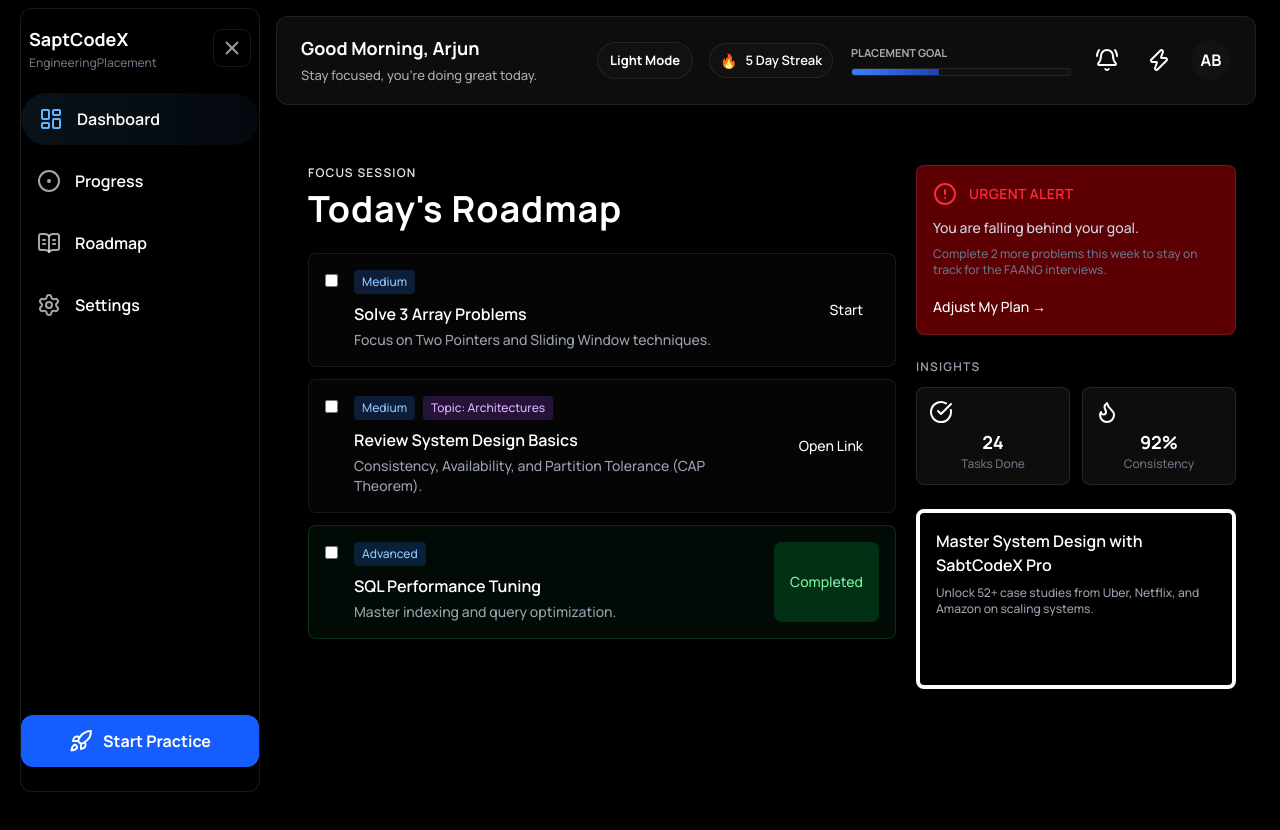
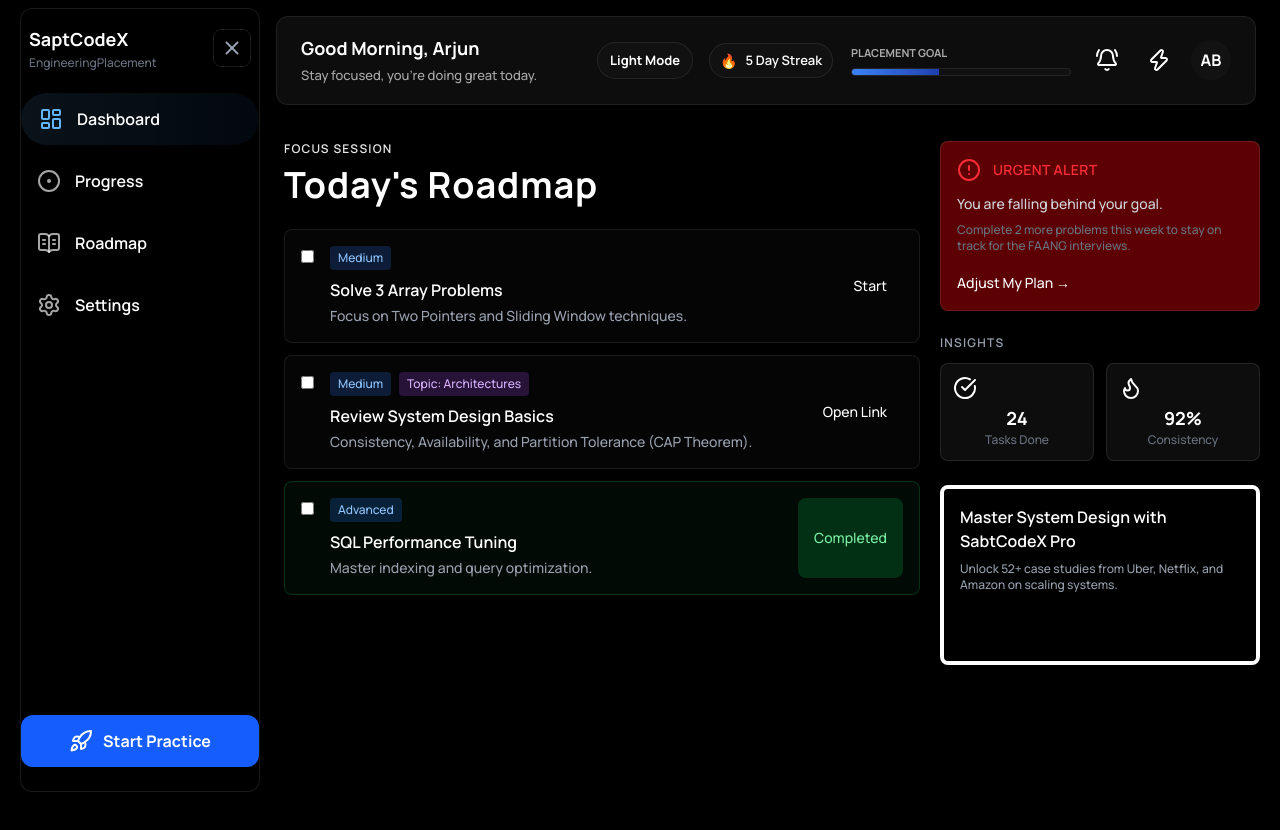
Before and after one commit to kundangosavii/SaptCodex, a React app in the folder Frontend/: page /dashboard in a window 1280 px wide. Shown: the top 830 px of the page. Built offline with nearby package versions, Linux system fonts and the light colour scheme; the HTML template or start-up script is replaced by a standard one.

Commit message:
style: adjust Dashboard layout for improved responsiveness
Co-authored-by: Copilot <copilot@github.com>

```diff
--- a/Frontend/src/modules/dashboard/Dashboard.css
+++ b/Frontend/src/modules/dashboard/Dashboard.css
@@ -49,20 +49,6 @@
 
 .dashboard-text-secondary {
 	color: var(--dashboard-muted);
-}
-
-/* Sidebar vertical divider */
-.sidebar-wrapper::after {
-	content: "";
-	position: absolute;
-	right: -16px;
-	top: 0;
-	bottom: 0;
-	width: 2px;
-	border-radius: 2px;
-	background: linear-gradient(180deg, rgba(255,255,255,0.06), rgba(255,255,255,0.03));
-	box-shadow: 0 0 0 1px rgba(255,255,255,0.01) inset;
-	pointer-events: none;
 }
 
 /* Sidebar navigation items */
--- a/Frontend/src/modules/dashboard/Dashboard.jsx
+++ b/Frontend/src/modules/dashboard/Dashboard.jsx
@@ -52,14 +52,16 @@ export default function Dashboard() {
 
 	return (
 		<div
-			className={`dashboard-shell ${isDark ? 'dashboard-theme-dark' : 'dashboard-theme-light'} flex flex-col min-h-screen`}
+			className={`dashboard-shell ${isDark ? 'dashboard-theme-dark' : 'dashboard-theme-light'} flex flex-col min-h-screen overflow-x-hidden`}
 			data-dashboard-theme={theme}
 		>
 			<Topbar sidebarOpen={sidebarOpen} theme={theme} onThemeToggle={toggleTheme} />
 
-			<div className="flex gap-6 items-stretch flex-1 p-5 transition-[padding-left] duration-220">
+			<div
+				className={`flex gap-6 items-stretch flex-1 min-w-0 overflow-x-hidden transition-[padding-left] duration-220 ${sidebarOpen ? 'pl-65 pr-5 py-5' : 'pl-26 pr-5 py-5'}`}
+			>
 				{/* Sidebar */}
-				<aside className={`sidebar-wrapper ${sidebarOpen ? 'w-60' : 'w-20'} transition-all duration-220`}>
+				<aside className="sidebar-wrapper flex-none transition-all duration-220">
 					<div
 						className={`fixed left-5 top-2 rounded-xl flex flex-col z-600 border backdrop-blur-sm ${isDark ? 'bg-black/70 border-white/10' : 'bg-white/90 border-slate-200 shadow-lg'}`}
 						style={{ height: 'calc(100vh - 16px)', width: sidebarOpen ? '240px' : '84px', transition: 'all 220ms ease' }}
@@ -113,7 +115,7 @@ export default function Dashboard() {
 				</aside>
 
 				{/* Main Content */}
-				<main className="flex-1 min-h-[calc(100vh-40px)] overflow-auto p-6">
+				<main className="flex-1 min-w-0 min-h-[calc(100vh-40px)] overflow-y-auto overflow-x-hidden p-0">
 					<div className="grid grid-cols-[1fr_320px] gap-5">
 						{/* Left Column */}
 						<div>
```
